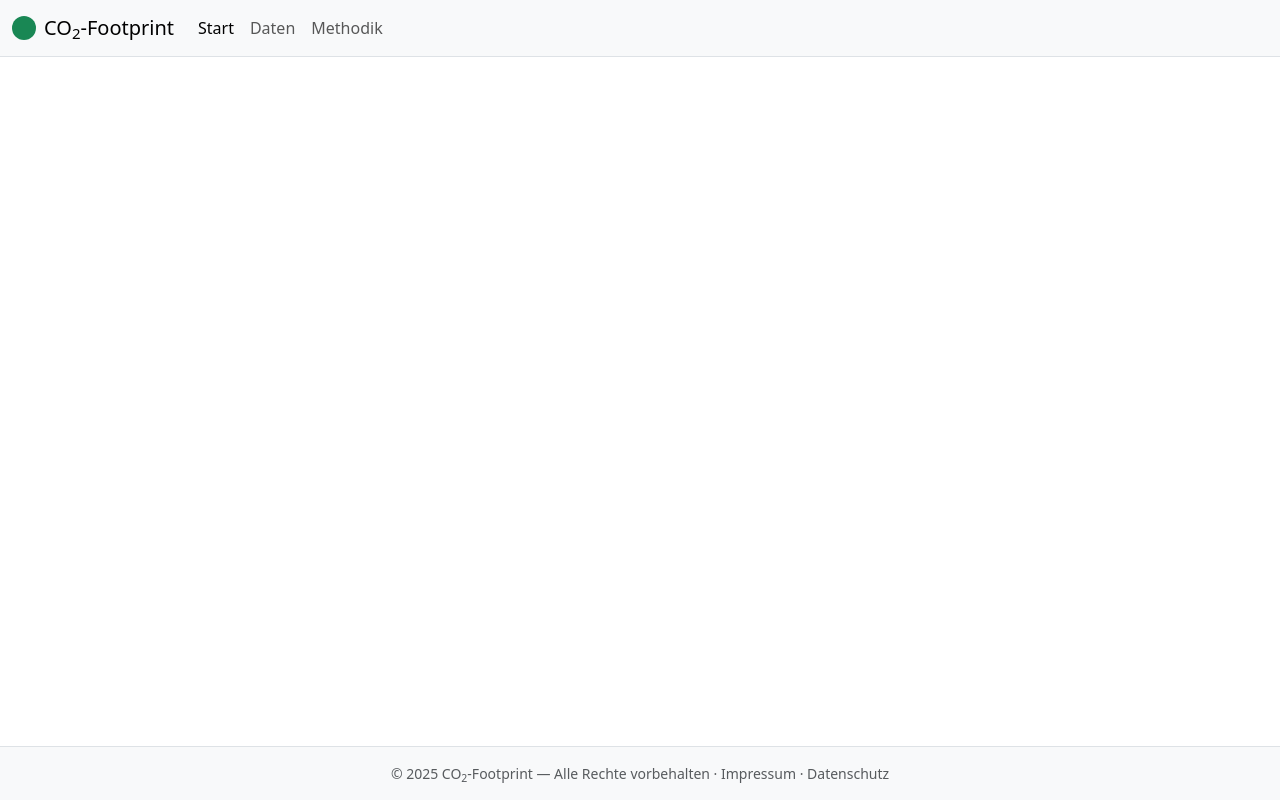
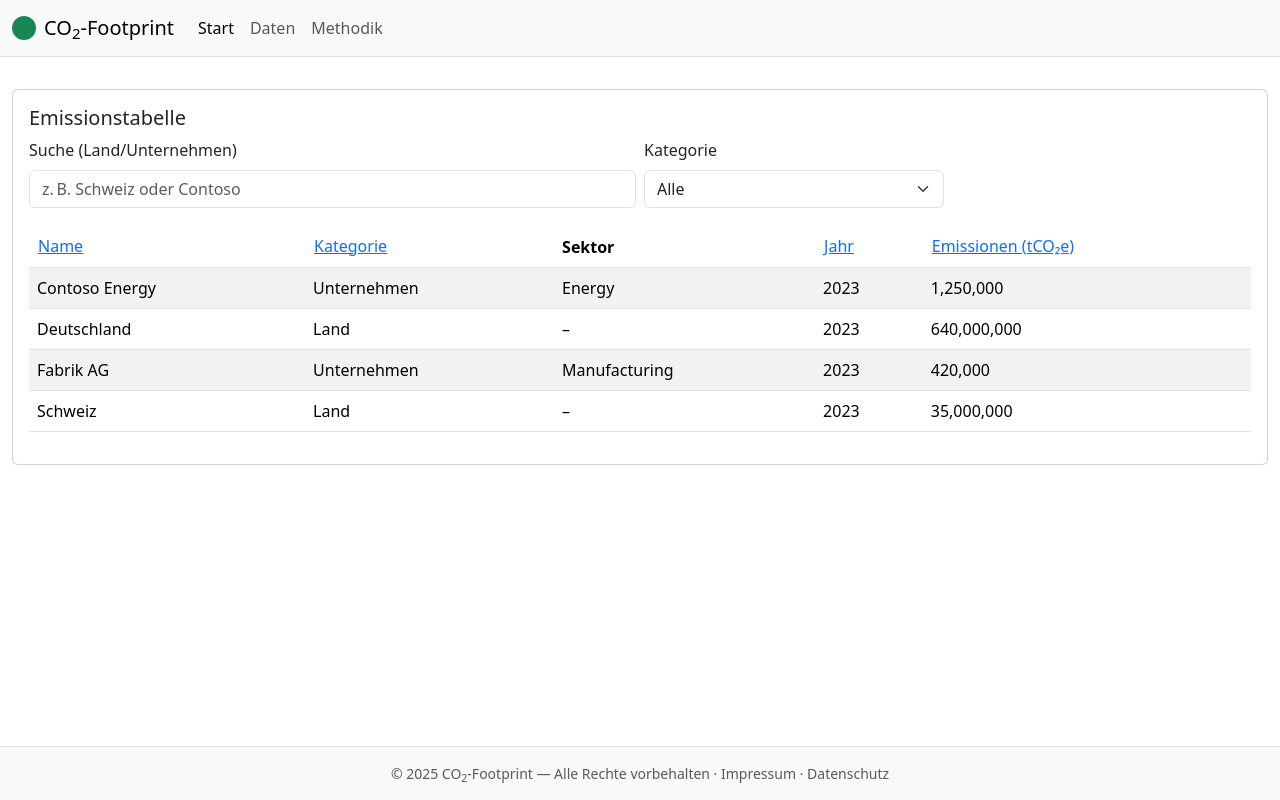
Before and after one commit to pino1988/IPWA01-01-Fallstudie-CO2-Footprint, a Vue app: page / in a window 1280 px wide. Built offline with nearby package versions, Linux system fonts and the light colour scheme.

Commit message:
Add CO2 data table component and data service; integrate CO2 data

```diff
--- /dev/null
+++ b/public/co2-data.json
@@ -0,0 +1,6 @@
+[
+  {"id":"c-001","entity":"Contoso Energy","category":"company","sector":"Energy","year":2023,"emissions":1250000,"unit":"tCO2e","source":"Fiktiv"},
+  {"id":"c-002","entity":"Fabrik AG","category":"company","sector":"Manufacturing","year":2023,"emissions":420000,"unit":"tCO2e","source":"Fiktiv"},
+  {"id":"ct-CH","entity":"Schweiz","category":"country","year":2023,"emissions":35000000,"unit":"tCO2e","source":"Fiktiv"},
+  {"id":"ct-DE","entity":"Deutschland","category":"country","year":2023,"emissions":640000000,"unit":"tCO2e","source":"Fiktiv"}
+]
--- a/src/App.vue
+++ b/src/App.vue
@@ -1,12 +1,18 @@
 <script setup lang="ts">
 import Header from './components/Header.vue'
 import Footer from './components/Footer.vue'
+import CO2Table from './components/co2Table.vue'
 </script>
 
 <template>
   <div class="d-flex flex-column min-vh-100">
     <Header />
     <main class="flex-grow-1 container-fluid py-3">
+      <div class="row">
+        <section class="col">
+          <CO2Table />
+        </section>
+      </div>
     </main>
     <Footer />
   </div>
--- /dev/null
+++ b/src/components/co2Table.vue
@@ -0,0 +1,135 @@
+<script setup lang="ts">
+import { ref, computed, onMounted } from 'vue'
+import type { Co2Record } from '../types/co2'
+import { loadCo2Data } from '../services/co2DataService'
+
+// --- State
+const rows = ref<Co2Record[]>([])
+const loading = ref(true)
+const error = ref<string | null>(null)
+
+const q = ref('')
+const category = ref<'all' | 'country' | 'company'>('all')
+
+// Sortierzustand
+type SortKey = 'entity' | 'category' | 'year' | 'emissions'
+const sortKey = ref<SortKey>('entity')
+const sortDir = ref<'asc' | 'desc'>('asc')
+
+// --- Utils
+function sanitize(input: string): string {
+  return input.replace(/[&<>"'`=\/]/g, s => (
+    ({'&':'&amp;','<':'&lt;','>':'&gt;','"':'&quot;',"'":'&#39;','/':'&#x2F;','`':'&#x60;','=':'&#x3D;'} as any)[s]
+  ));
+}
+
+function setSort(key: SortKey) {
+  if (sortKey.value === key) {
+    sortDir.value = sortDir.value === 'asc' ? 'desc' : 'asc'
+  } else {
+    sortKey.value = key
+    sortDir.value = 'asc'
+  }
+}
+
+const filtered = computed(() => {
+  const needle = sanitize(q.value).toLowerCase().trim()
+  return rows.value.filter(r => {
+    const catOk = category.value === 'all' ? true : r.category === category.value
+    const textOk = needle === '' ? true : r.entity.toLowerCase().includes(needle)
+    return catOk && textOk
+  })
+})
+
+const sorted = computed(() => {
+  const arr = [...filtered.value]
+  arr.sort((a, b) => {
+    const dir = sortDir.value === 'asc' ? 1 : -1
+    let av: number | string, bv: number | string
+    switch (sortKey.value) {
+      case 'entity':    av = a.entity;    bv = b.entity;    break
+      case 'category':  av = a.category;  bv = b.category;  break
+      case 'year':      av = a.year;      bv = b.year;      break
+      case 'emissions': av = a.emissions; bv = b.emissions; break
+    }
+    if (typeof av === 'string' && typeof bv === 'string') {
+      return av.localeCompare(bv) * dir
+    }
+    return ((av as number) - (bv as number)) * dir
+  })
+  return arr
+})
+
+onMounted(async () => {
+  try {
+    rows.value = await loadCo2Data()
+  } catch (e: any) {
+    error.value = e?.message ?? 'Unbekannter Fehler'
+  } finally {
+    loading.value = false
+  }
+})
+</script>
+
+<template>
+  <div class="card mt-3">
+    <div class="card-body">
+      <h5 class="card-title">Emissionstabelle</h5>
+
+      <!-- Filterleiste -->
+      <form class="row g-2 align-items-end mb-3" @submit.prevent>
+        <div class="col-12 col-md-6">
+          <label class="form-label" for="q">Suche (Land/Unternehmen)</label>
+          <input id="q" v-model="q" type="text" class="form-control" placeholder="z. B. Schweiz oder Contoso" />
+        </div>
+        <div class="col-12 col-md-3">
+          <label class="form-label" for="cat">Kategorie</label>
+          <select id="cat" v-model="category" class="form-select">
+            <option value="all">Alle</option>
+            <option value="country">Länder</option>
+            <option value="company">Unternehmen</option>
+          </select>
+        </div>
+      </form>
+
+      <!-- Status -->
+      <div v-if="loading" class="text-muted">Lade Daten…</div>
+      <div v-else-if="error" class="text-danger">{{ error }}</div>
+
+      <!-- Tabelle -->
+      <div v-else class="table-responsive">
+        <table class="table table-striped table-hover align-middle">
+          <thead>
+            <tr>
+              <th scope="col">
+                <button class="btn btn-link p-0" @click="setSort('entity')">Name</button>
+              </th>
+              <th scope="col" class="d-none d-md-table-cell">
+                <button class="btn btn-link p-0" @click="setSort('category')">Kategorie</button>
+              </th>
+              <th scope="col" class="d-none d-lg-table-cell">Sektor</th>
+              <th scope="col">
+                <button class="btn btn-link p-0" @click="setSort('year')">Jahr</button>
+              </th>
+              <th scope="col">
+                <button class="btn btn-link p-0" @click="setSort('emissions')">Emissionen (tCO₂e)</button>
+              </th>
+            </tr>
+          </thead>
+          <tbody>
+            <tr v-for="r in sorted" :key="r.id">
+              <td>{{ r.entity }}</td>
+              <td class="d-none d-md-table-cell">{{ r.category === 'country' ? 'Land' : 'Unternehmen' }}</td>
+              <td class="d-none d-lg-table-cell">{{ r.sector ?? '–' }}</td>
+              <td>{{ r.year }}</td>
+              <td>{{ r.emissions.toLocaleString() }}</td>
+            </tr>
+            <tr v-if="sorted.length === 0">
+              <td colspan="5" class="text-muted">Keine passenden Einträge.</td>
+            </tr>
+          </tbody>
+        </table>
+      </div>
+    </div>
+  </div>
+</template>
--- /dev/null
+++ b/src/services/co2DataService.ts
@@ -0,0 +1,8 @@
+import type { Co2Record } from '../types/co2';
+
+export async function loadCo2Data(): Promise<Co2Record[]> {
+  const res = await fetch('/co2-data.json', { cache: 'no-store' });
+  if (!res.ok) throw new Error('Daten konnten nicht geladen werden');
+  const data = await res.json() as Co2Record[];
+  return data;
+}
--- /dev/null
+++ b/src/types/co2.ts
@@ -0,0 +1,10 @@
+export interface Co2Record {
+  id: string;
+  entity: string;
+  category: 'country' | 'company';
+  sector?: string;
+  year: number;
+  emissions: number;
+  unit: 'tCO2e';
+  source?: string;
+}
```
